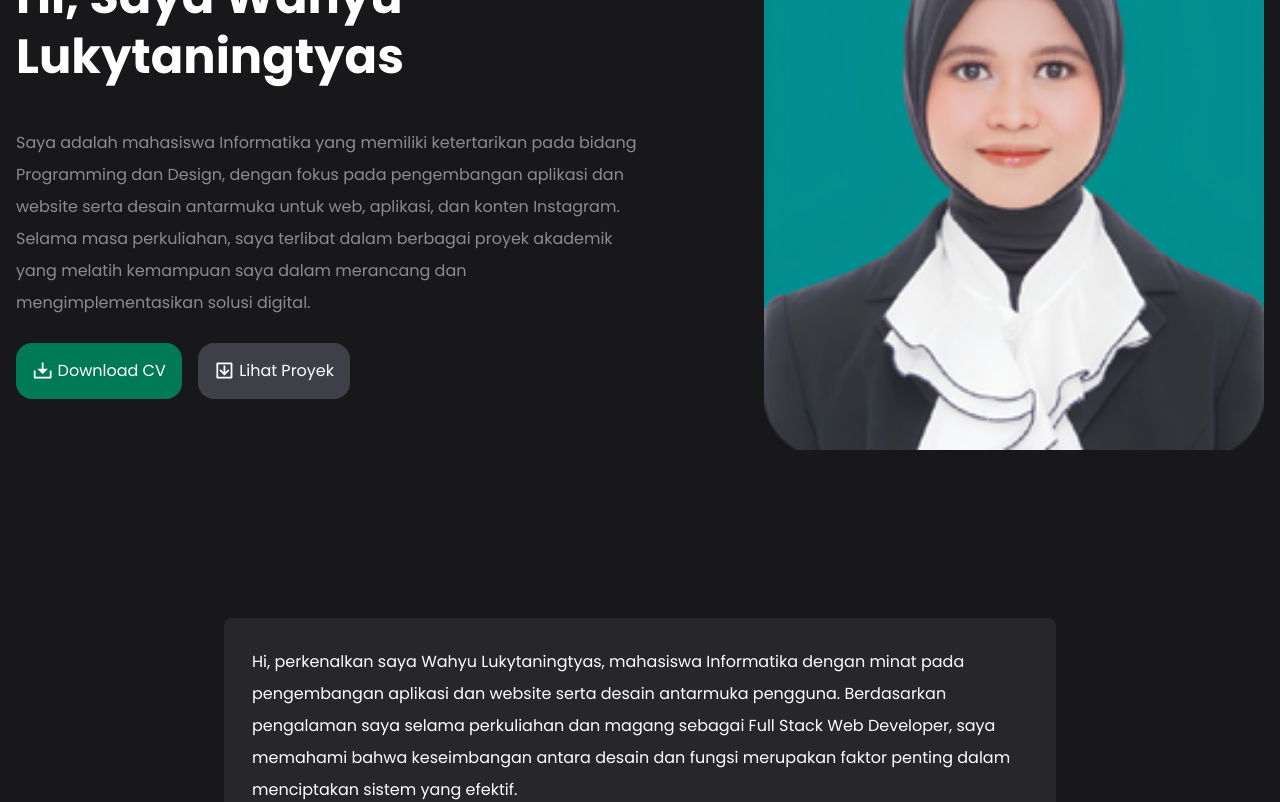
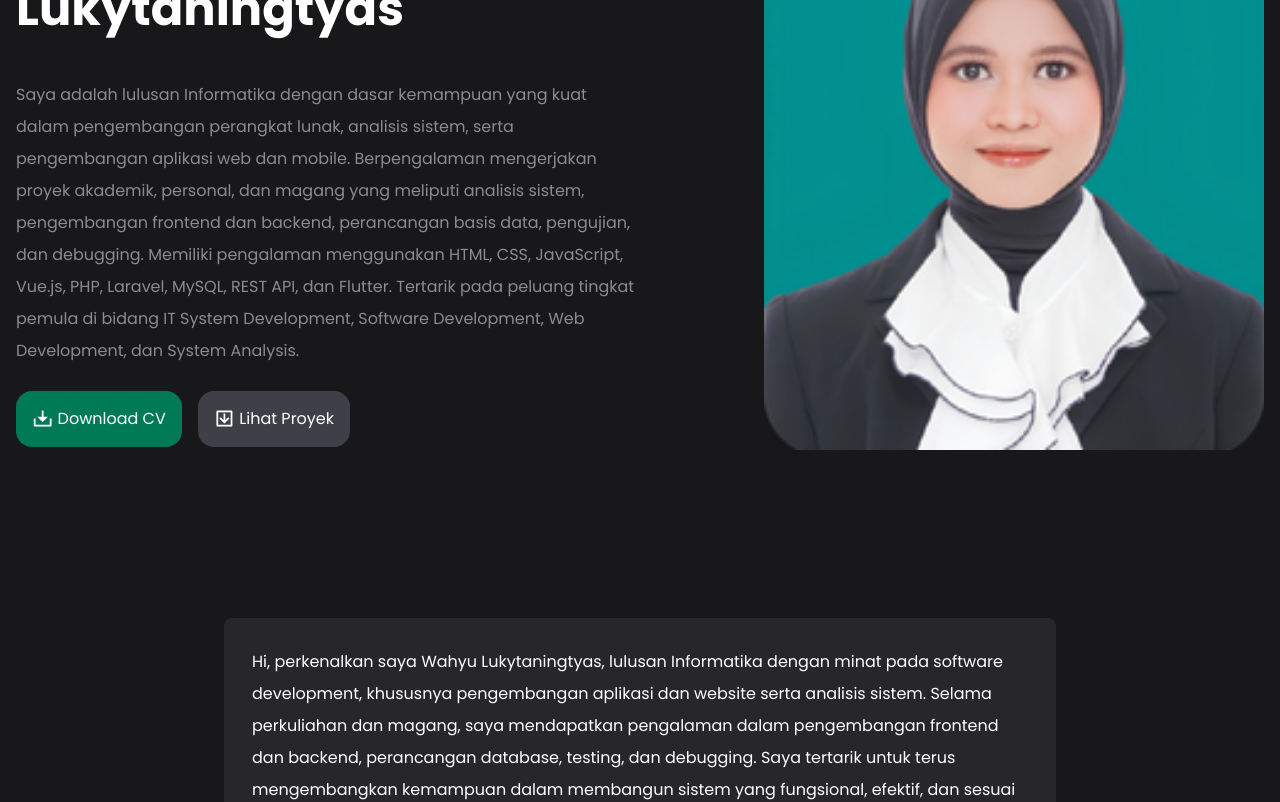
Before and after one commit to wahyuluky/portofolio, a React (Vite) app: page / in a window 1280 px wide. Shown: the part 220-1022 px from the top of the page. Built offline with nearby package versions, Linux system fonts and the light colour scheme.

Commit message:
Update project again

```diff
--- a/src/App.jsx
+++ b/src/App.jsx
@@ -10,10 +10,12 @@ function App() {
         <div className="animate__animated animate__fadeInUp animate__delay-1s">
           <h1 className="text-5xl/tight font-bold mb-10">Hi, Saya Wahyu Lukytaningtyas</h1>
           <p className="text-base/loose mb-6 opacity-50">
-            Saya adalah mahasiswa Informatika yang memiliki ketertarikan pada bidang Programming
-            dan Design, dengan fokus pada pengembangan aplikasi dan website serta desain antarmuka
-            untuk web, aplikasi, dan konten Instagram. Selama masa perkuliahan, saya terlibat dalam
-            berbagai proyek akademik yang melatih kemampuan saya dalam merancang dan mengimplementasikan solusi digital.
+            Saya adalah lulusan Informatika dengan dasar kemampuan yang kuat dalam pengembangan perangkat lunak,
+            analisis sistem, serta pengembangan aplikasi web dan mobile. Berpengalaman mengerjakan proyek akademik,
+            personal, dan magang yang meliputi analisis sistem, pengembangan frontend dan backend, perancangan basis
+            data, pengujian, dan debugging. Memiliki pengalaman menggunakan HTML, CSS, JavaScript, Vue.js, PHP, Laravel,
+            MySQL, REST API, dan Flutter. Tertarik pada peluang tingkat pemula di bidang IT System Development, Software
+            Development, Web Development, dan System Analysis.
           </p>
           <div className="flex items-center sm:gap-4 gap-2">
             <a href="https://drive.google.com/file/d/1qOomN3WZ6ZhSSsjZyXrbfKTXUxbIxhvm/view?usp=sharing" className="bg-emerald-700 p-4 rounded-2xl hover:bg-emerald-600"><i className="ri-download-2-line ri-lg"></i> Download CV</a>
@@ -28,7 +30,7 @@ function App() {
         <div className="xl:w-2/3 lg:w-3/4 w-full mx-auto p-7 bg-zinc-800 rounded-lg" data-aos="fade-up" data-aos-duration="1000" data-aos-once="true">
         <img src={DataImage.HeroImage} alt="Image" className="w-12 rounded-md mb-10 sm:hidden" loading="lazy"/>
           <p className="text-base/loose mb-10">
-            Hi, perkenalkan saya Wahyu Lukytaningtyas, mahasiswa Informatika dengan minat pada pengembangan aplikasi dan website serta desain antarmuka pengguna. Berdasarkan pengalaman saya selama perkuliahan dan magang sebagai Full Stack Web Developer, saya memahami bahwa keseimbangan antara desain dan fungsi merupakan faktor penting dalam menciptakan sistem yang efektif.
+            Hi, perkenalkan saya Wahyu Lukytaningtyas, lulusan Informatika dengan minat pada software development, khususnya pengembangan aplikasi dan website serta analisis sistem. Selama perkuliahan dan magang, saya mendapatkan pengalaman dalam pengembangan frontend dan backend, perancangan database, testing, dan debugging. Saya tertarik untuk terus mengembangkan kemampuan dalam membangun sistem yang fungsional, efektif, dan sesuai dengan kebutuhan pengguna.
           </p>
           <div className="flex items-center justify-between">
             <img src={DataImage.HeroImage} alt="Image" className="w-12 rounded-md sm:block hidden" loading="lazy" />
```
